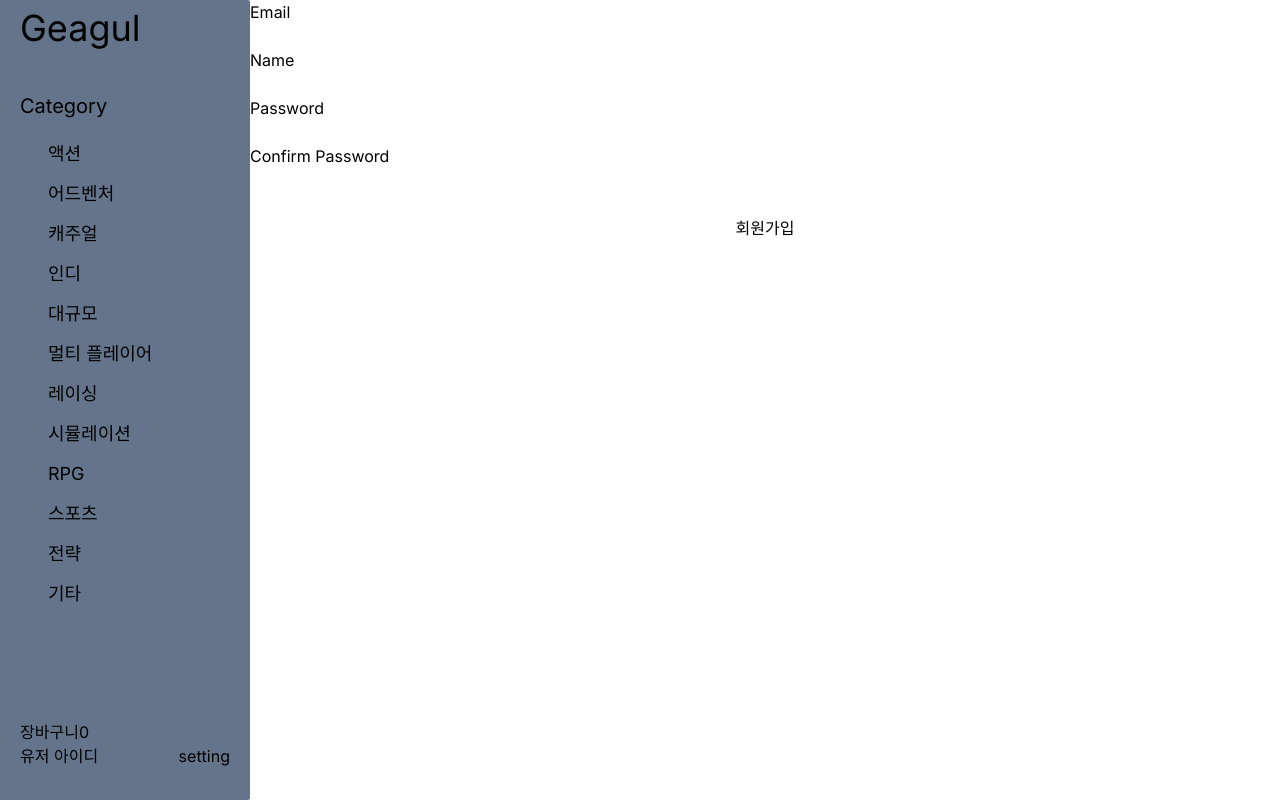
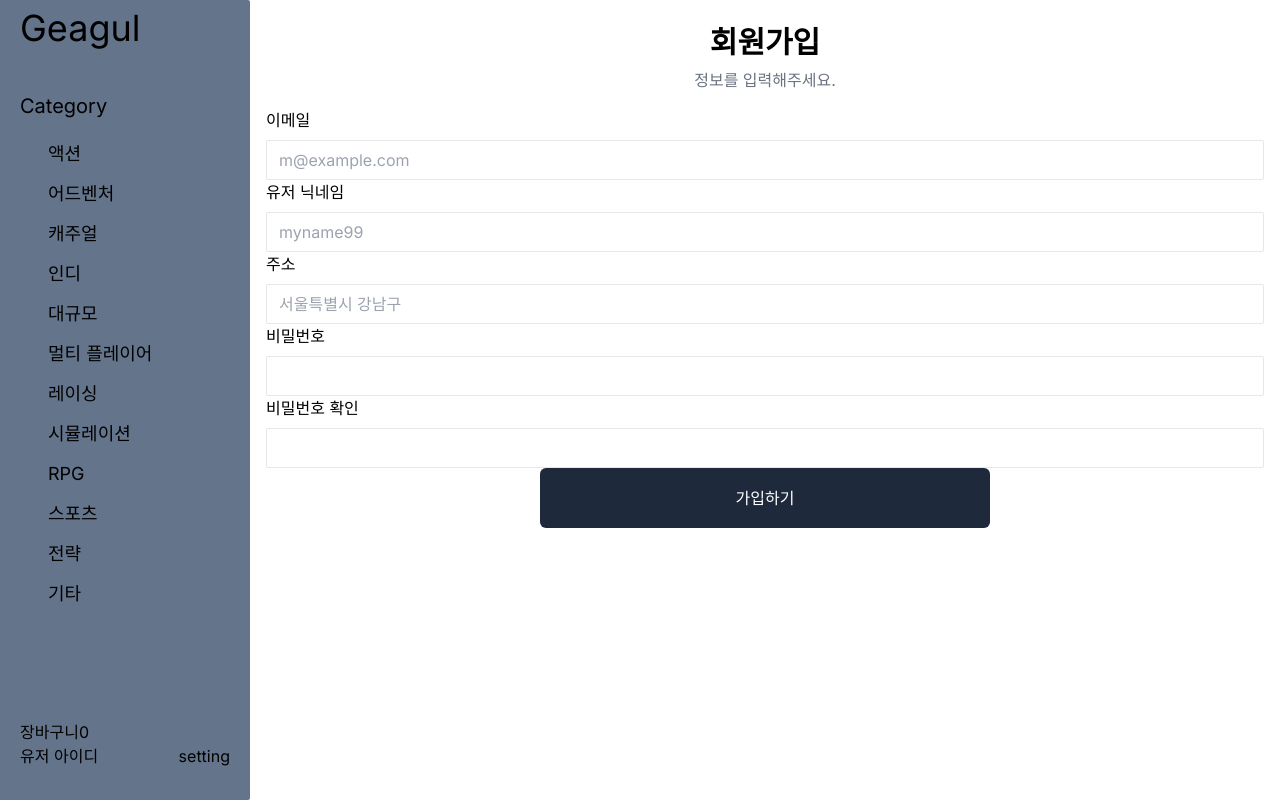
Before and after one commit to Jangchan0/gamecommerce, a Next.js app: page /auth/signUp in a window 1280 px wide. Built offline with nearby package versions, Linux system fonts and the light colour scheme.

Commit message:
FEAT: 이메일 중복성 확인 로직 추가

```diff
--- a/app/auth/signUp/Input/mockPage.tsx
+++ b/app/auth/signUp/Input/mockPage.tsx
@@ -1,64 +1,137 @@
 'use client';
-// 회원가입 /SignUp
-import { useRouter } from 'next/navigation';
+
+import React from 'react';
 import { useRecoilState, useRecoilValue } from 'recoil';
 import { signUpState, signUpInfoSelector } from '@/recoil/atoms/recoilAtoms';
+import { useRouter } from 'next/navigation';
 
-const SignUp = () => {
+export default function SignUpComponent() {
+    const [signUpInfo, setSignUpInfo] = useRecoilState(signUpState);
+    const [passwordMatchError, setPasswordMatchError] = React.useState(false);
     const router = useRouter();
-    const [signUpInfo, setSignUpInfo] = useRecoilState(signUpState);
-    const signUpInfoFromSelector = useRecoilValue(signUpInfoSelector);
 
-    const handleChange = (position: number) => {
-        setSignUpInfo((prevInfo) => ({
-            ...prevInfo,
-            position: position,
-        }));
-    };
+    React.useEffect(() => {
+        if (signUpInfo.password !== signUpInfo.confirmPassword && signUpInfo.confirmPassword.length > 0) {
+            setPasswordMatchError(true);
+        } else if (signUpInfo.password === signUpInfo.confirmPassword) {
+            setPasswordMatchError(false);
+        }
+    }, [signUpInfo.confirmPassword, signUpInfo.password]);
 
-    console.log(signUpInfoFromSelector.position);
+    const onSignUpHandler = async (e) => {
+        e.preventDefault();
+        if (
+            signUpInfo.email &&
+            signUpInfo.username &&
+            signUpInfo.password &&
+            signUpInfo.confirmPassword &&
+            !passwordMatchError
+        ) {
+            try {
+                const userDocRef = doc(db, 'users', signUpInfo.email);
 
-    // position 1 => 게임유저
-    // position 2 => 개발자
+                await setDoc(userDocRef, {
+                    email: signUpInfo.email,
+                    username: signUpInfo.username,
+                    position: signUpInfo.position,
+                });
+                const userCredential = await createUserWithEmailAndPassword(
+                    auth,
+                    signUpInfo.email,
+                    signUpInfo.password
+                );
 
-    const goToDetailInfo = () => {
-        if (signUpInfoFromSelector.position !== 0) {
-            router.push('signUp/Input');
+                alert('회원가입 성공!');
+                router.push('/auth/login');
+            } catch (error) {
+                const errorCode = error.code;
+                const errorMessage = error.message;
+
+                switch (errorCode) {
+                    case 'auth/email-already-in-use':
+                        alert('이미 사용 중인 이메일 주소입니다.');
+                        break;
+
+                    default:
+                        alert('회원가입 실패. 다시 시도해주세요.');
+                }
+            }
         } else {
-            alert('포지션을 선택해주세요.');
+            if (passwordMatchError) {
+                alert('비밀번호가 일치하지 않습니다');
+            } else {
+                alert('모든 정보를 입력해주세요');
+            }
         }
     };
 
+    // JSX for the combined component
     return (
-        <>
-            <div className="w-full h-[100vh] flex flex-col justify-center items-center ">
-                <div className="flex">
-                    <label
-                        className="w-[20vw] h-[50vh] min-w-[100px] min-h-[300px] bg-rose-300 mr-8 flex flex-col pt-5 items-center rounded-xl cursor-pointer hover:scale-105 transition-transform"
-                        onClick={() => {
-                            handleChange(1);
-                        }}
-                    >
-                        <div className="w-[200px] h-[200px] rounded-full bg-fuchsia-100 mb-8" />
-                        일반유저입니까
-                    </label>
-                    <label
-                        className="w-[20vw] h-[50vh] min-w-[100px] min-h-[300px] bg-rose-300 mr-8 flex flex-col pt-5 items-center  rounded-xl cursor-pointer hover:scale-105 transition-transform"
-                        onClick={() => {
-                            handleChange(2);
-                        }}
-                    >
-                        <div className="w-[200px] h-[200px] rounded-full bg-fuchsia-100 mb-8" />
-                        개발자입니까
-                    </label>
+        <div className="px-4 py-6 space-y-4">
+            <div className="space-y-2 text-center">
+                <h1 className="text-3xl font-bold">회원가입</h1>
+                <p className="text-gray-500 dark:text-gray-400">정보를 입력해주세요.</p>
+            </div>
+            <form onSubmit={handleSubmit}>
+                <div className="space-y-2">
+                    <label htmlFor="email">이메일</label>
+                    <input
+                        id="email"
+                        placeholder="m@example.com"
+                        required
+                        value={signUpInfo.email}
+                        onChange={(e) => setSignUpInfo({ ...signUpInfo, email: e.target.value })}
+                    />
                 </div>
-
-                <button className="w-[300px] h-[50px] rounded-sm bg-slate-400 mt-12" onClick={goToDetailInfo}>
-                    선택완료
+                <div className="space-y-2">
+                    <label htmlFor="username">유저 닉네임</label>
+                    <input
+                        id="username"
+                        placeholder="myname99"
+                        required
+                        value={signUpInfo.username}
+                        onChange={(e) => setSignUpInfo({ ...signUpInfo, username: e.target.value })}
+                    />
+                </div>
+                <div className="space-y-2">
+                    <div className="flex items-center justify-between">
+                        <div className="w-full space-y-2">
+                            <label htmlFor="password">비밀번호</label>
+                            <input
+                                id="password"
+                                required
+                                type="password"
+                                value={signUpInfo.password}
+                                onChange={(e) => setSignUpInfo({ ...signUpInfo, password: e.target.value })}
+                            />
+                        </div>
+                    </div>
+                </div>
+                <div className="space-y-2">
+                    <label htmlFor="confirm-password">비밀번호 확인</label>
+                    <input
+                        id="confirm-password"
+                        required
+                        type="password"
+                        value={signUpInfo.confirmPassword}
+                        onChange={(e) => setSignUpInfo({ ...signUpInfo, confirmPassword: e.target.value })}
+                    />
+                    {passwordMatchError ? <p style={{ color: 'red' }}>비밀번호가 일치하지 않습니다.</p> : ''}
+                </div>
+                <div className="space-y-2">
+                    <label htmlFor="address">주소</label>
+                    <input
+                        id="address"
+                        placeholder="서울특별시 강남구"
+                        required
+                        value={signUpInfo.address}
+                        onChange={(e) => setSignUpInfo({ ...signUpInfo, address: e.target.value })}
+                    />
+                </div>
+                <button className="w-full" type="submit">
+                    가입하기
                 </button>
-            </div>
-        </>
+            </form>
+        </div>
     );
-};
-
-export default SignUp;
+}
--- a/app/auth/signUp/page.tsx
+++ b/app/auth/signUp/page.tsx
@@ -1,46 +1,27 @@
 'use client';
+
+import React from 'react';
 import { useRecoilState } from 'recoil';
 import { signUpState } from '@/recoil/atoms/recoilAtoms';
-import React from 'react';
+import { useRouter } from 'next/navigation';
 import { createUserWithEmailAndPassword } from 'firebase/auth';
 import { auth, db } from '@/app/firebase';
-import { setDoc, doc } from 'firebase/firestore';
-import { useRouter } from 'next/navigation';
+import { collection, doc, getDocs, query, setDoc, where } from 'firebase/firestore';
 
-const SignUpForm = () => {
-    const router = useRouter();
+export default function SignUpComponent() {
     const [signUpInfo, setSignUpInfo] = useRecoilState(signUpState);
     const [passwordMatchError, setPasswordMatchError] = React.useState(false);
+    const [isUsernameDuplicate, setIsUsernameDuplicate] = React.useState(false);
+    const router = useRouter();
 
-    const onEmailHandler = (e) => {
-        setSignUpInfo((prevInfo) => ({
-            ...prevInfo,
-            email: e.target.value,
-        }));
-    };
+    const formFields = [
+        { id: 'email', label: '이메일', placeholder: 'm@example.com', type: 'text', required: true },
+        { id: 'username', label: '유저 닉네임', placeholder: 'myname99', type: 'text', required: true },
+        { id: 'address', label: '주소', placeholder: '서울특별시 강남구', type: 'text', required: true },
+        { id: 'password', label: '비밀번호', placeholder: '', type: 'password', required: true },
+        { id: 'confirmPassword', label: '비밀번호 확인', placeholder: '', type: 'password', required: true },
+    ];
 
-    const onNameHandler = (e) => {
-        setSignUpInfo((prevInfo) => ({
-            ...prevInfo,
-            username: e.target.value,
-        }));
-    };
-
-    const onPasswordHandler = (e) => {
-        setSignUpInfo((prevInfo) => ({
-            ...prevInfo,
-            password: e.target.value,
-        }));
-    };
-
-    const onConfirmPasswordHandler = (e) => {
-        setSignUpInfo((prevInfo) => ({
-            ...prevInfo,
-            confirmPassword: e.target.value,
-        }));
-    };
-
-    // 비밀번호 확인
     React.useEffect(() => {
         if (signUpInfo.password !== signUpInfo.confirmPassword && signUpInfo.confirmPassword.length > 0) {
             setPasswordMatchError(true);
@@ -49,6 +30,12 @@ const SignUpForm = () => {
         }
     }, [signUpInfo.confirmPassword, signUpInfo.password]);
 
+    const checkUsernameDuplicate = async () => {
+        const usernameExists = await checkIfUsernameExists(signUpInfo.username);
+        setIsUsernameDuplicate(usernameExists);
+        console.log(usernameExists);
+    };
+
     const onSignUpHandler = async (e) => {
         e.preventDefault();
         if (
@@ -56,7 +43,9 @@ const SignUpForm = () => {
             signUpInfo.username &&
             signUpInfo.password &&
             signUpInfo.confirmPassword &&
-            !passwordMatchError
+            signUpInfo.address &&
+            !passwordMatchError &&
+            !isUsernameDuplicate
         ) {
             try {
                 const userDocRef = doc(db, 'users', signUpInfo.email);
@@ -64,7 +53,7 @@ const SignUpForm = () => {
                 await setDoc(userDocRef, {
                     email: signUpInfo.email,
                     username: signUpInfo.username,
-                    position: signUpInfo.position,
+                    address: signUpInfo.address,
                 });
                 const userCredential = await createUserWithEmailAndPassword(
                     auth,
@@ -95,24 +84,60 @@ const SignUpForm = () => {
             }
         }
     };
+    console.log(signUpInfo);
 
     return (
-        <form className="flex flex-col">
-            <label>Email</label>
-            <input type="email" value={signUpInfo.email} onChange={onEmailHandler} />
-            <label>Name</label>
-            <input type="text" value={signUpInfo.username} onChange={onNameHandler} />
-            <label>Password</label>
-            <input type="password" value={signUpInfo.password} onChange={onPasswordHandler} />
-            <label>Confirm Password</label>
-            <input type="password" value={signUpInfo.confirmPassword} onChange={onConfirmPasswordHandler} />
+        <div className="px-4 py-6 space-y-4">
+            <div className="space-y-2 text-center">
+                <h1 className="text-3xl font-bold">회원가입</h1>
+                <p className="text-gray-500 dark:text-gray-400">정보를 입력해주세요.</p>
+            </div>
+            <form onSubmit={onSignUpHandler}>
+                {formFields.map((field) => (
+                    <div key={field.id} className="space-y-2 flex flex-col">
+                        <label htmlFor={field.id}>{field.label}</label>
+                        <input
+                            id={field.id}
+                            placeholder={field.placeholder}
+                            required={field.required}
+                            type={field.type}
+                            value={signUpInfo[field.id]}
+                            onChange={(e) => {
+                                if (field.id === 'username') {
+                                    checkUsernameDuplicate();
+                                }
+                                setSignUpInfo({ ...signUpInfo, [field.id]: e.target.value });
+                            }}
+                            className="rounded-sm outline-none border h-[40px] px-3"
+                        />
+                        {field.id === 'username' && isUsernameDuplicate && (
+                            <p style={{ color: 'red' }}>이미 사용 중인 닉네임입니다.</p>
+                        )}
+                    </div>
+                ))}
+                {passwordMatchError ? <p style={{ color: 'red' }}>비밀번호가 일치하지 않습니다.</p> : ''}
+                <div className="w-full flex justify-center">
+                    <button className="bg-slate-800 text-white w-[450px] h-[60px] rounded-md" type="submit">
+                        가입하기
+                    </button>
+                </div>
+            </form>
+        </div>
+    );
+}
 
-            {passwordMatchError ? <p style={{ color: 'red' }}>비밀번호가 일치하지 않습니다.</p> : ''}
+const checkIfUsernameExists = async (username) => {
+    try {
+        const trimmedUsername = username.trim().toLowerCase();
+        const usersCollectionRef = collection(db, 'users');
+        const usernameQuery = query(usersCollectionRef, where('username', '==', trimmedUsername));
 
-            <br />
-            <button onClick={onSignUpHandler}>회원가입</button>
-        </form>
-    );
+        const querySnapshot = await getDocs(usernameQuery);
+
+        return querySnapshot.size > 0;
+    } catch (error) {
+        console.error('Error checking username existence:', error);
+        // Handle the error appropriately (e.g., return false or throw an exception)
+        return false;
+    }
 };
-
-export default SignUpForm;
--- a/recoil/atoms/recoilAtoms.tsx
+++ b/recoil/atoms/recoilAtoms.tsx
@@ -5,19 +5,18 @@ import { atom, selector } from 'recoil';
 
 export const signUpState = atom({
     key: 'signUpState',
-    default: [{ email: '', username: '', password: '', confirmPassword: '' }],
+    default: { email: '', username: '', password: '', confirmPassword: '', address: '' },
 });
 
 export const signUpInfoSelector = selector({
     key: 'signUpInfoSelector',
     get: ({ get }) => {
         const signUpInfo = get(signUpState);
-        // 추가적인 로직 적용 가능
+
         return signUpInfo;
     },
 });
 
-// Local Storage에 저장된 값을 초기 상태로 사용
 const getInitialCartState = () => {
     const storedCart = localStorage.getItem('cartState');
     return storedCart ? JSON.parse(storedCart) : [];
```
